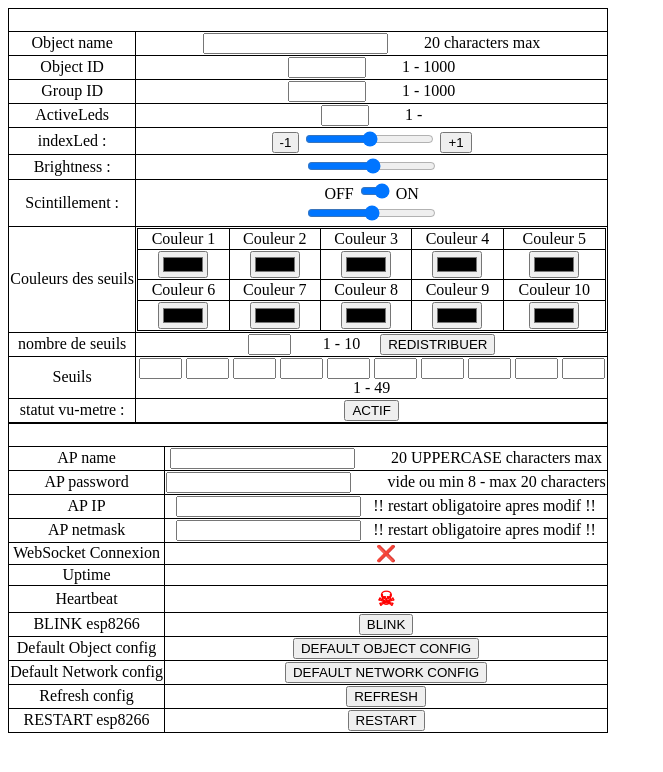
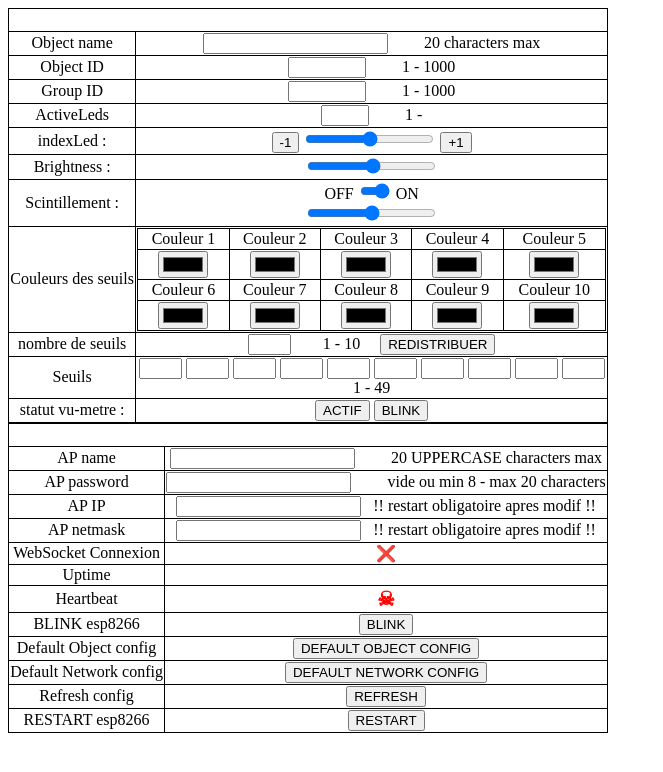
Before and after one commit to technolarp/vumetre_01, a plain HTML site: page vumetre_01/data/www/config.html in a window 1280 px wide. Shown: the whole page, without its empty margins (0-663 px from the left). Drawn offline with Linux system fonts and the light colour scheme.

```diff
--- a/vumetre_01/data/www/config.html
+++ b/vumetre_01/data/www/config.html
@@ -425,6 +425,7 @@
       <td>statut vu-metre : <br><span id="statutObjet2"></span></td>
       <td>
 		<button onclick="sendNewValue('statutActuel',0, false);">ACTIF</button>
+		<button onclick="sendNewValue('statutActuel',5, false);">BLINK</button>
 	  </td>
     </tr>
 	</table>
@@ -462,7 +463,7 @@
     </tr>
 	<tr>
       <td>BLINK esp8266</td>
-      <td><button onclick="sendNewValue('statutActuel',5);">BLINK</button></td>
+      <td><button onclick="sendNewValue('statutActuel',5, false);">BLINK</button></td>
     </tr>
 	<tr>
       <td>Default Object config</td>
```
Also changed, not shown: 2 other files.
